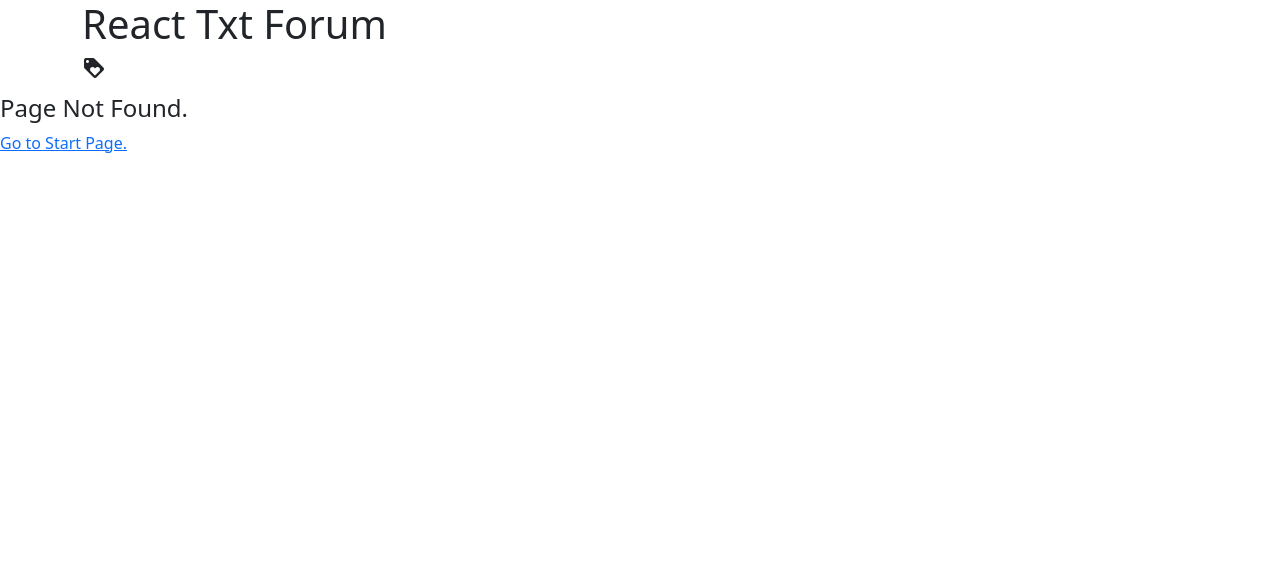
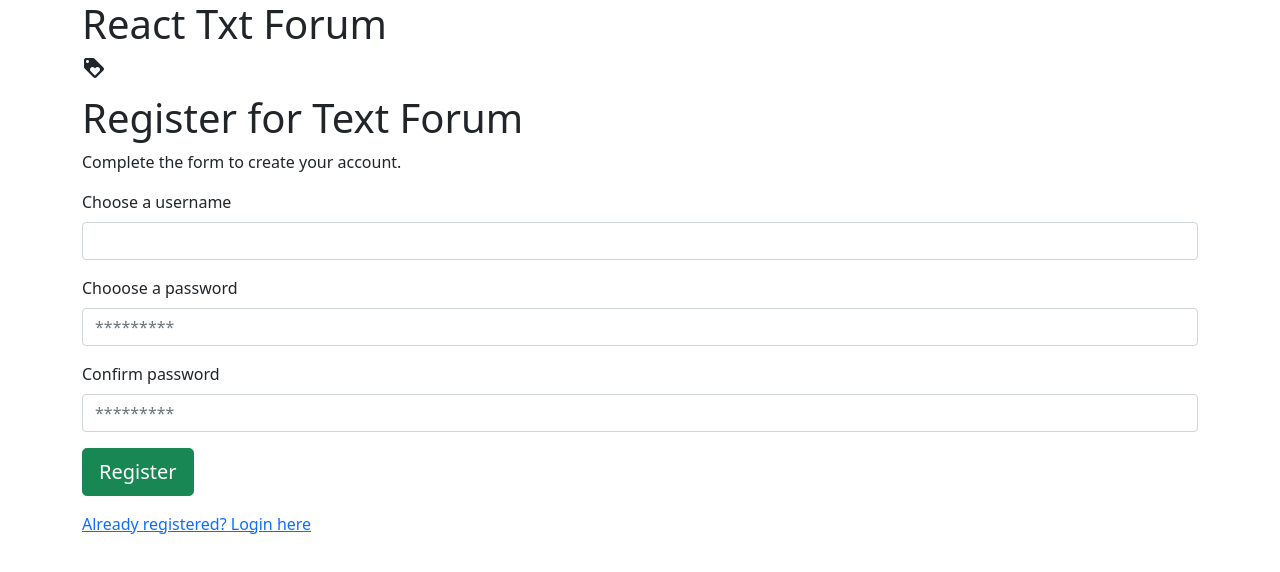
Before and after one commit to dprashin/react-txt-forum, a React (Create React App) app: page /register in a window 1280 px wide. Before the commit this address had no page. Shown: the top 572 px of the page. Built offline with nearby package versions, Linux system fonts and the light colour scheme.

Commit message:
Register page

```diff
--- a/src/App.js
+++ b/src/App.js
@@ -1,17 +1,12 @@
-import './App.css'
-import {
-  BrowserRouter,
-  Switch,
-  Route,
-  Redirect
-} from 'react-router-dom'
+import "./App.css";
+import { BrowserRouter, Switch, Route, Redirect } from "react-router-dom";
 
-import AppContainer from './hoc/AppContainer'
+import AppContainer from "./hoc/AppContainer";
 
-import Login from './components/Login/Login'
-import NotFound from './components/NotFound/NotFound'
-import Timeline from './Timiline/Timeline'
-
+import Login from "./components/Login/Login";
+import NotFound from "./components/NotFound/NotFound";
+import Timeline from "./Timiline/Timeline";
+import Register from "./components/Register/Register";
 
 function App() {
   return (
@@ -24,7 +19,8 @@ function App() {
           </h4>
         </AppContainer>
         <Switch>
-        <Route path="/" exact component={ Login }/>
+          <Route path="/" exact component={Login} />
+          <Route path="/register" component={Register} />
           <Route path="/timeline" component={Timeline} />
           <Route path="/*" component={NotFound} />
         </Switch>
--- a/src/components/Login/Login.jsx
+++ b/src/components/Login/Login.jsx
@@ -1,7 +1,6 @@
 import { useState } from "react";
-import { useSelector } from "react-redux";
-import { useDispatch } from "react-redux";
-import { Redirect } from "react-router";
+import { useSelector, useDispatch } from "react-redux";
+import { Redirect, Link } from "react-router-dom";
 import AppContainer from "../../hoc/AppContainer";
 import { loginAttemptAction } from "../../store/actions/loginActions";
 
@@ -10,7 +9,7 @@ const Login = () => {
 
   const { loginError, loginAttempting } = useSelector(
     (state) => state.loginReducer
-  );
+  )
   const { loggedIn } = useSelector((state) => state.sessionReducer);
 
   //create state for login
@@ -79,6 +78,11 @@ const Login = () => {
               <p className="mb-0">{loginError}</p>
             </div>
           )}
+
+          <p className="mb-3">
+            <Link to="/register">No account? Register here </Link>
+          </p>
+
         </AppContainer>
       )}
     </>
--- /dev/null
+++ b/src/components/Register/Register.js
@@ -0,0 +1,49 @@
+import { useSelector } from "react-redux";
+import { Link, Redirect } from "react-router-dom";
+import AppContainer from "../../hoc/AppContainer";
+
+const Register = () => {
+  const { loggedIn } = useSelector((state) => state.sessionReducer);
+  return (
+    <AppContainer>
+      {loggedIn && <Redirect to="/timeline" />}
+      <form className="mb-3">
+        <h1> Register for Text Forum</h1>
+        <p>Complete the form to create your account. </p>
+        <div className="mb-3">
+          <label htmlFor="username" className="form-label">
+            Choose a username
+          </label>
+          <input type="text" id="username" className="form-control" />
+        </div>
+        <div className="mb-3">
+          <label htmlFor="password" className="form-label">
+            Chooose a password
+          </label>
+          <input
+            type="password"
+            id="password"
+            className="form-control"
+            placeholder="*********"
+          />
+        </div>
+        <div className="mb-3">
+          <label htmlFor="confirmPassword" className="form-label">
+            Confirm password
+          </label>
+          <input
+            type="password"
+            id="confirmPassword"
+            className="form-control"
+            placeholder="*********"
+          />
+        </div>
+        <button className="btn btn-success btn-lg">Register</button>
+      </form>
+      <p className="mb-3">
+        <Link to="/">Already registered? Login here </Link>
+      </p>
+    </AppContainer>
+  );
+};
+export default Register;
```
Lines whose indentation alone changed are shown as unchanged.
